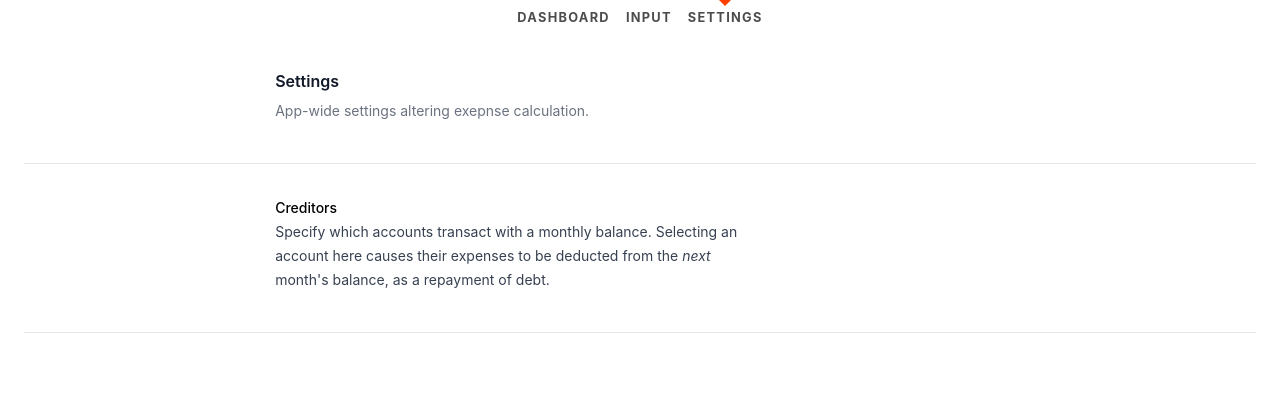
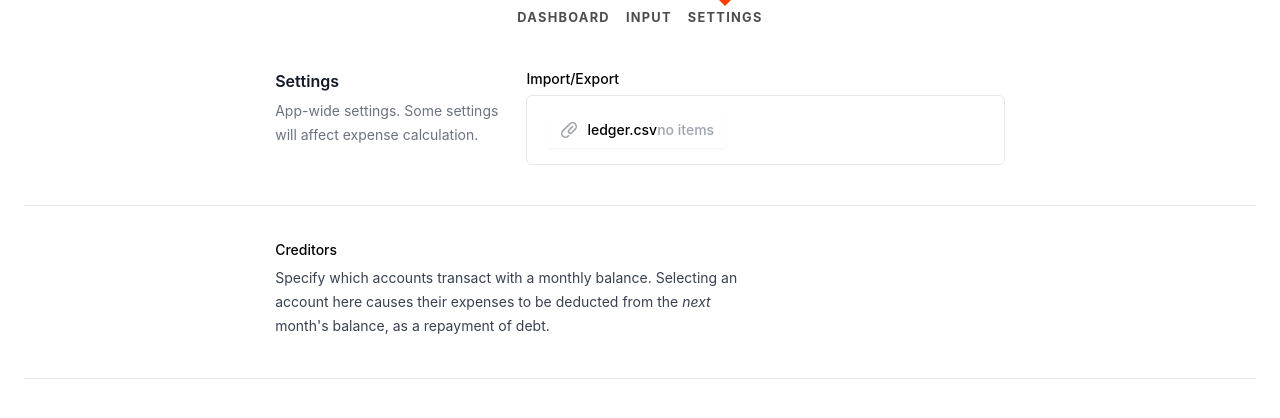
Before and after one commit to 0x5424/budget, a Svelte app: page / in a window 1280 px wide. Both pictures are taken after a click on the button "SETTINGS". Shown: the top 418 px of the page. Built offline with nearby package versions, Linux system fonts and the light colour scheme.

Commit message:
Scaffold ledger import/export

```diff
--- /dev/null
+++ b/src/components/Paperclip.svelte
@@ -0,0 +1,7 @@
+<script context=module>
+  /** @note component doesn't need state..... yet */
+</script>
+
+<svg class='h-5 w-5 flex-shrink-0 text-gray-400' viewBox='0 0 20 20' fill='currentColor' aria-hidden='true'>
+  <path fill-rule='evenodd' d='M15.621 4.379a3 3 0 00-4.242 0l-7 7a3 3 0 004.241 4.243h.001l.497-.5a.75.75 0 011.064 1.057l-.498.501-.002.002a4.5 4.5 0 01-6.364-6.364l7-7a4.5 4.5 0 016.368 6.36l-3.455 3.553A2.625 2.625 0 119.52 9.52l3.45-3.451a.75.75 0 111.061 1.06l-3.45 3.451a1.125 1.125 0 001.587 1.595l3.454-3.553a3 3 0 000-4.242z' clip-rule='evenodd' />
+</svg>
--- /dev/null
+++ b/src/components/Warning.svelte
@@ -0,0 +1,7 @@
+<script context=module>
+  /** @note component doesn't need state..... yet */
+</script>
+
+<svg class='h-5 w-5 text-red-600' fill='none' viewBox='0 0 24 24' stroke-width='1.5' stroke='currentColor' aria-hidden='true'>
+  <path stroke-linecap='round' stroke-linejoin='round' d='M12 9v3.75m-9.303 3.376c-.866 1.5.217 3.374 1.948 3.374h14.71c1.73 0 2.813-1.874 1.948-3.374L13.949 3.378c-.866-1.5-3.032-1.5-3.898 0L2.697 16.126zM12 15.75h.007v.008H12v-.008z' />
+</svg>
--- a/src/pages/Settings.svelte
+++ b/src/pages/Settings.svelte
@@ -1,5 +1,7 @@
 <script lang=ts>
-  import { accounts, creditors, trustedCreditors } from 'src/stores'
+  import { DB, accounts, creditors, trustedCreditors } from 'src/stores'
+  import Paperclip from 'src/components/Paperclip.svelte'
+    import Warning from 'src/components/Warning.svelte';
 
   function toggleCreditor(name: string) {
     const isPresent = !!$creditors.find(val => val === name)
@@ -10,14 +12,75 @@
     const isPresent = !!$trustedCreditors.find(val => val === name)
     return $trustedCreditors = isPresent ? $trustedCreditors.filter(val => val !== name) : [...$trustedCreditors, name]
   }
+
+  $: downloadLedgerText = (() => {
+    let totalItems = 0
+    let totalAccounts = 0
+    Object.entries($DB).forEach(([_, txns]) => {
+      totalItems += txns.length
+      totalAccounts += 1
+    })
+
+    if (!totalItems) return 'no items'
+
+    // tiny consideration... but pluralize text
+    return [totalAccounts, totalItems].map((count, idx) => {
+      let textKind = 'account'
+      if (idx === 1) textKind = 'item'
+
+      if (count > 1) textKind += 's'
+
+      return `${count} ${textKind}`
+    }).join(', ')
+  })()
 </script>
 
 <article class=container>
-  <header class='mt-8 pb-10 border-b border-gray-900/01'>
+  <header class='mt-8 pb-10 border-b border-gray-900/10'>
     <div class='grid grid-cols-3 sm:grid-cols-5 gap-x-6 gap-y-8'>
-      <div class='col-span-3 md:col-start-2'>
+      <div class='col-span-3 md:col-span-1 md:col-start-2'>
         <h2 class='text-base font-semibold leading-7 text-gray-900'>Settings</h2>
-        <p class='mt-1 max-w-2xl text-sm leading-6 text-gray-500'>App-wide settings altering exepnse calculation.</p>
+        <p class='mt-1 max-w-2xl text-sm leading-6 text-gray-500'>App-wide settings. Some settings will affect expense calculation.</p>
+      </div>
+      <div class='col-span-3 md:col-span-2'>
+        <div>
+          <h3 class='block text-sm font-medium leading-6 mb-1'>Import/Export</h3>
+          <ul class='divide-y divide-gray-100 rounded-md border border-gray-200'>
+            <li class='px-5 py-4 text-sm leading-6'>
+              <details class='flex items-center'>
+                <summary class='flex justify-between expand-button rounded-sm px-3 py-2 text-sm font-medium ring-0 ring-inset ring-gray-900/10 shadow-sm hover:ring-1'>
+                  <div class='flex gap-x-2'>
+                    <Paperclip />
+                    <span class='truncate font-medium'>ledger.csv</span>
+                  </div>
+                  <span class='flex-shrink-0 text-gray-400'>{downloadLedgerText}</span>
+                </summary>
+                <div class='p-3 rounded-b-lg border-t bg-gray-100 grid grid-cols-3 gap-x-2 gap-y-3'>
+                  <div class='col-span-3 md:col-span-2'>
+                    <div class='flex items-center gap-x-2'>
+                      <Warning />
+                      <h4 class='text-base font-semibold mb-1 text-gray-900'>Warning</h4>
+                    </div>
+                    <p>This import replaces all transactions and accounts. Other app data is unaffected, so any account-related settings may no longer be applicable after importing.</p>
+                  </div>
+                  <div class='col-span-3 md:col-span-1 flex md:flex-col justify-around'>
+                    <button class='expand-button rounded-sm px-3 py-2 text-sm font-medium ring-0 ring-inset ring-gray-900/10 shadow-sm hover:ring-1'>
+                      Export
+                    </button>
+                    <button class='expand-button rounded-sm px-3 py-2 text-sm font-medium ring-0 ring-inset ring-gray-900/10 shadow-sm hover:ring-1'>
+                      Import
+                    </button>
+                  </div>
+                </div>
+              </details>
+            </li>
+            {#if $accounts.length}
+            <li class='gap-4 px-5 py-4 text-sm leading-6'>
+              {'todo, add accounts here :)'}
+            </li>
+            {/if}
+          </ul>
+        </div>
       </div>
     </div>
   </header>
@@ -25,8 +88,8 @@
   <section class='mt-8 pb-10 border-b border-gray-900/01'>
     <div class='grid grid-cols-3 sm:grid-cols-5 gap-x-6 gap-y-8'>
       <div class='col-span-2 md:col-start-2'>
-        <h3 class='block text-sm font-medium leading-6'>Creditors</h3>
-        <p class='mt-1 text-sm leading-6 text-gray-700 sm:col-span-2 sm:mt-0'>Specify which accounts transact with a monthly balance. Selecting an account here causes their expenses to be deducted from the <em>next</em> month's balance, as a repayment of debt.</p>
+        <h3 class='block text-sm font-medium leading-6 mb-1'>Creditors</h3>
+        <p class='text-sm leading-6 text-gray-700 sm:col-span-2 sm:mt-0'>Specify which accounts transact with a monthly balance. Selecting an account here causes their expenses to be deducted from the <em>next</em> month's balance, as a repayment of debt.</p>
       </div>
 
       <div class='col-span-1 md:col-span-2'>
@@ -53,8 +116,8 @@
     <section class='mt-8 pb-10 border-b border-gray-900/01'>
       <div class='grid grid-cols-3 sm:grid-cols-5 gap-x-6 gap-y-8'>
         <div class='col-span-2 md:col-start-2'>
-          <h3 class='block text-sm font-medium leading-6'>High-trust Creditors</h3>
-          <p class='mt-1 text-sm leading-6 text-gray-700 sm:col-span-2 sm:mt-0'>A subset of creditors, these accounts charge 0 interest for their loans. Selecting an account here prevents an equivalent repayment expense from being generated in next month's projected balance.</p>
+          <h3 class='block text-sm font-medium leading-6 mb-1'>High-trust Creditors</h3>
+          <p class='text-sm leading-6 text-gray-700 sm:col-span-2 sm:mt-0'>A subset of creditors, these accounts charge 0 interest for their loans. Selecting an account here prevents an equivalent repayment expense from being generated in next month's projected balance.</p>
         </div>
 
         <div class='col-span-1 md:col-span-2'>
@@ -85,4 +148,17 @@
     padding: 0.5em;
     background-color: #eeee;
   }
+
+  summary { list-style: none; }
+  summary::-webkit-details-marker {
+    display: none;
+  }
+
+  .expand-button {
+    transition: all 0.2s linear;
+  }
+
+  .expand-button:hover {
+    color: var(--color-brand);
+  }
 </style>
```
